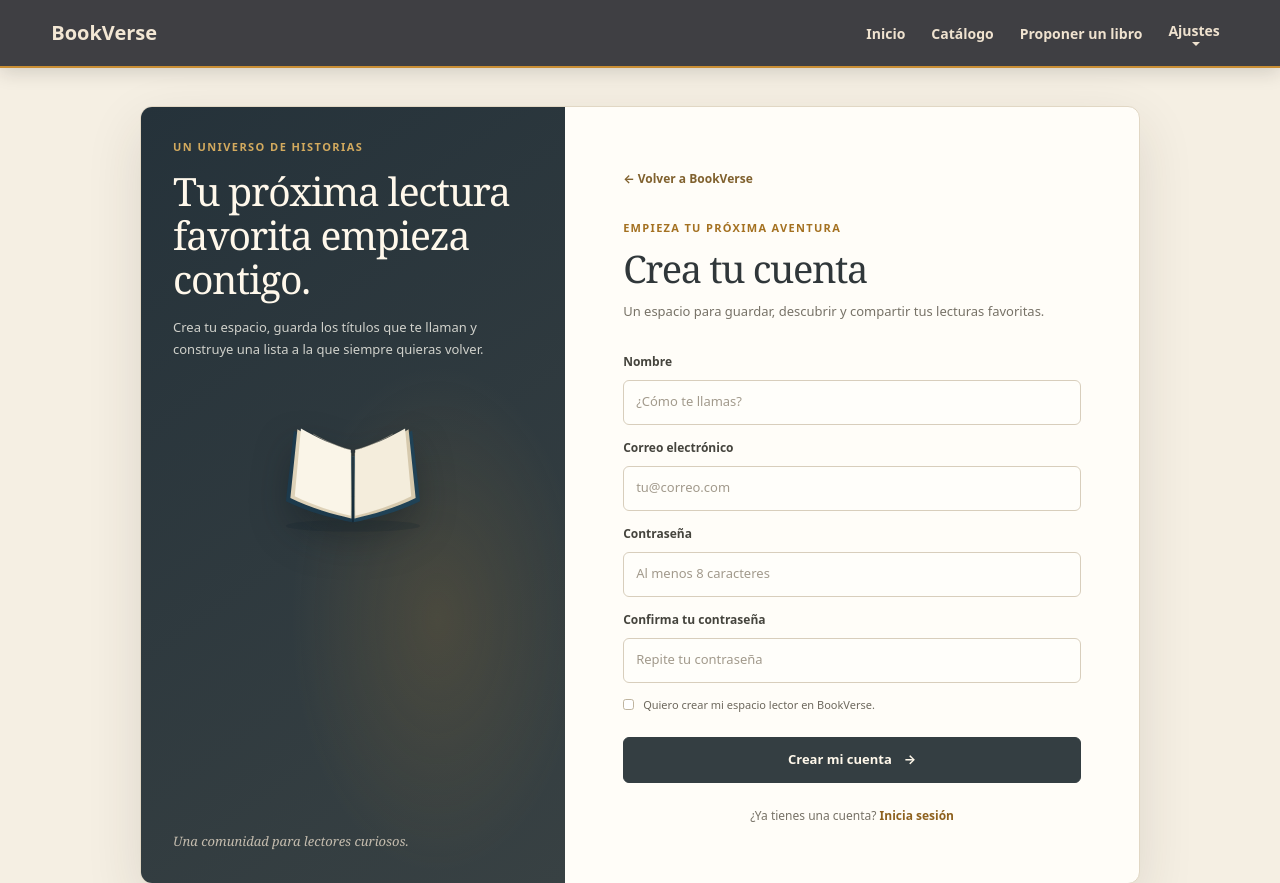
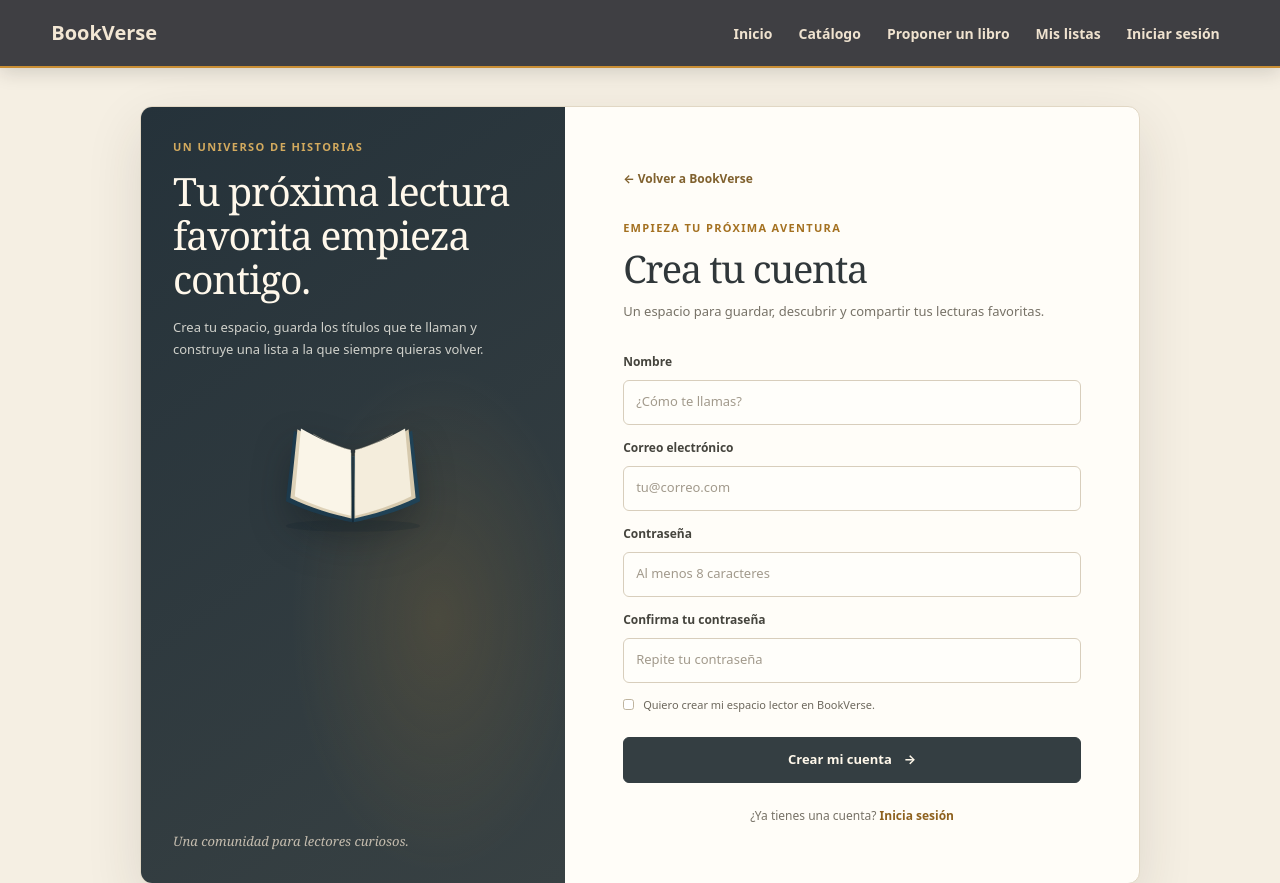
Before and after one commit to LastraMigue/BookVerse, a PHP site: page /CrearCuenta.php in a window 1280 px wide. Shown: the top 883 px of the page. Run offline with PHP 8.4, Linux system fonts and the light colour scheme.

Commit message:
feat:navbar corrected #22

```diff
--- a/navbar.php
+++ b/navbar.php
@@ -15,13 +15,8 @@ $haySesion = isset($_SESSION['usuario']);
                 <li class="nav-item"><a class="nav-link" href="inicio.php">Inicio</a></li>
                 <li class="nav-item"><a class="nav-link" href="catalogo.php">Catálogo</a></li>
                 <li class="nav-item"><a class="nav-link" href="FormularioLibro.php">Proponer un libro</a></li>
-                <li class="nav-item dropdown">
-                    <a class="nav-link dropdown-toggle" href="#" role="button" data-bs-toggle="dropdown" aria-expanded="false">Ajustes</a>
-                    <ul class="dropdown-menu dropdown-menu-end">
-                        <li><a class="dropdown-item" href="MisListas.php">Mis listas</a></li>
-                        <li><a class="dropdown-item" href="IniciarSesion.php">Iniciar sesión</a></li>
-                    </ul>
-                </li>
+                <li class="nav-item"><a class="nav-link" href="MisListas.php">Mis listas</a></li>
+                <li class="nav-item"><a class="nav-link" href="IniciarSesion.php">Iniciar sesión</a></li>
             </ul>
         </div>
     </nav>
```
